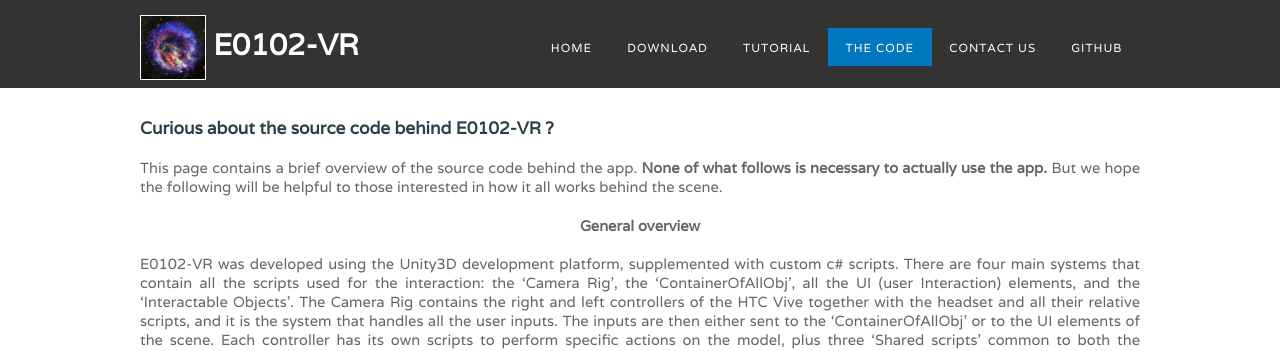
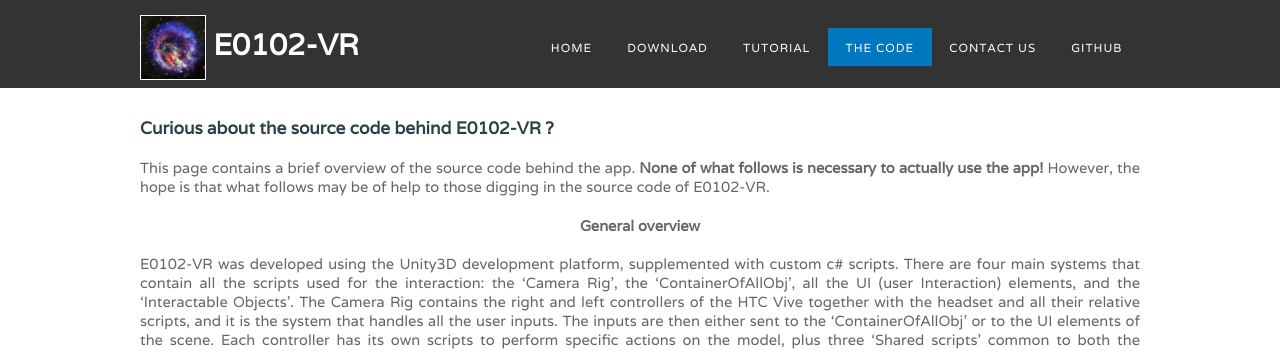
Before and after one commit to fpavogt/E0102-VR, a Jekyll site: the page built from code.html, in a window 1280 px wide and 900 px high. Shown: the top 351 px of the window. Built offline with Jekyll 4.4.1, drawn with Linux system fonts in a browser that asks for light colours; some of the changed text lies outside the part shown.

Commit message:
Added code section

```diff
--- a/code.html
+++ b/code.html
@@ -4,14 +4,12 @@
 fn: code.html
 ---
 
-
-
 <h3><b>Curious about the source code behind E0102-VR ?</b></h3>
 <br>
 <p style="width:100%;line-height:130%;">
 This page contains a brief overview of the source code behind the app. <b> None of what follows is
-necessary to actually use the app.</b> But we hope the following will be helpful to those interested
-in how it all works behind the scene.
+necessary to actually use the app!</b> However, the hope is that what follows may be of help to
+those digging in the source code of E0102-VR.
 <br>
 
 <h4 style="text-align: center">General overview</h4>
@@ -53,7 +51,7 @@
 
 
 <p style="width:100%;line-height:130%;">
-<h4 style="text-align: center">Brief description of the C# script</h4>
+<h4 style="text-align: center">Brief description of the C# scripts</h4>
 
 <b>VR_add_Components:</b>
 <br>
```
